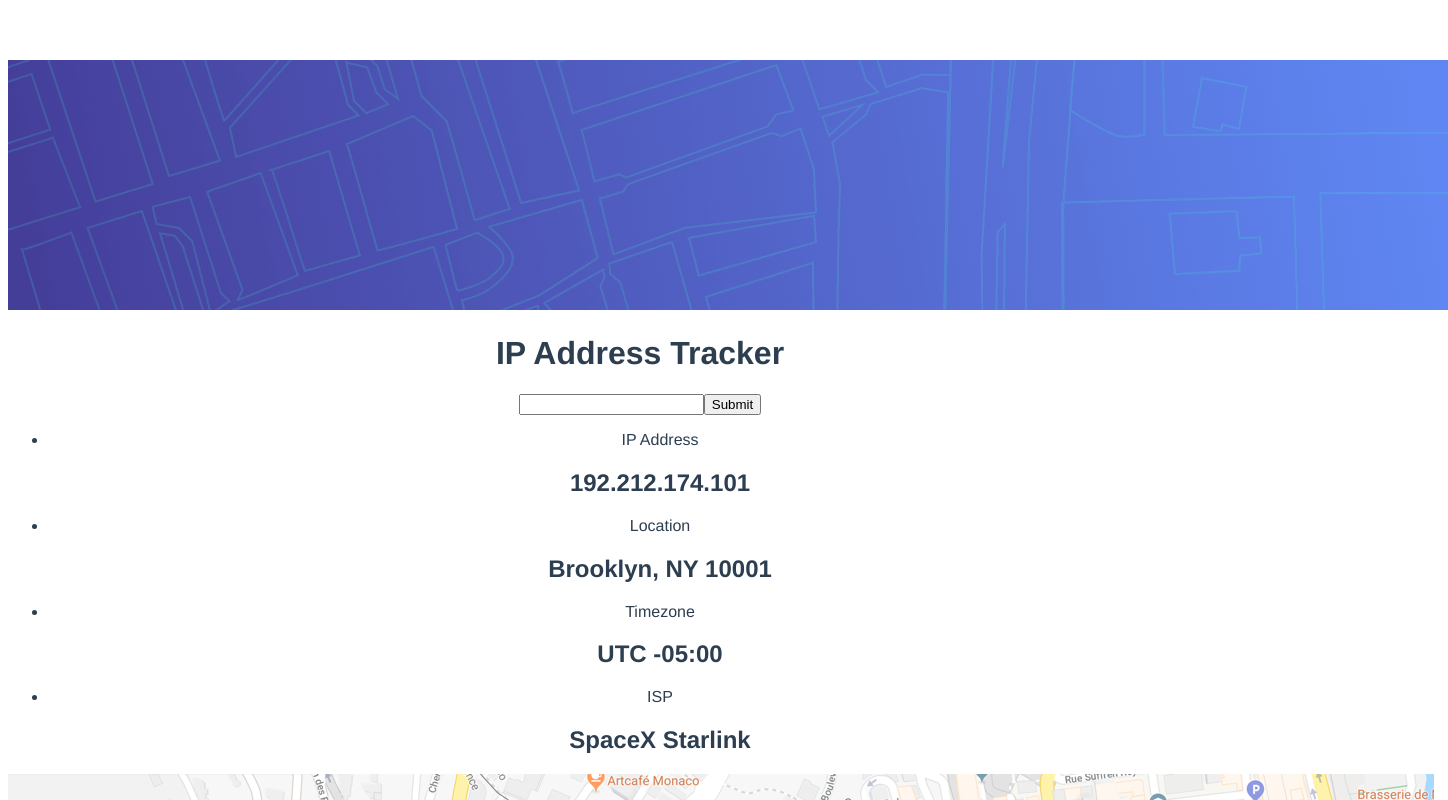
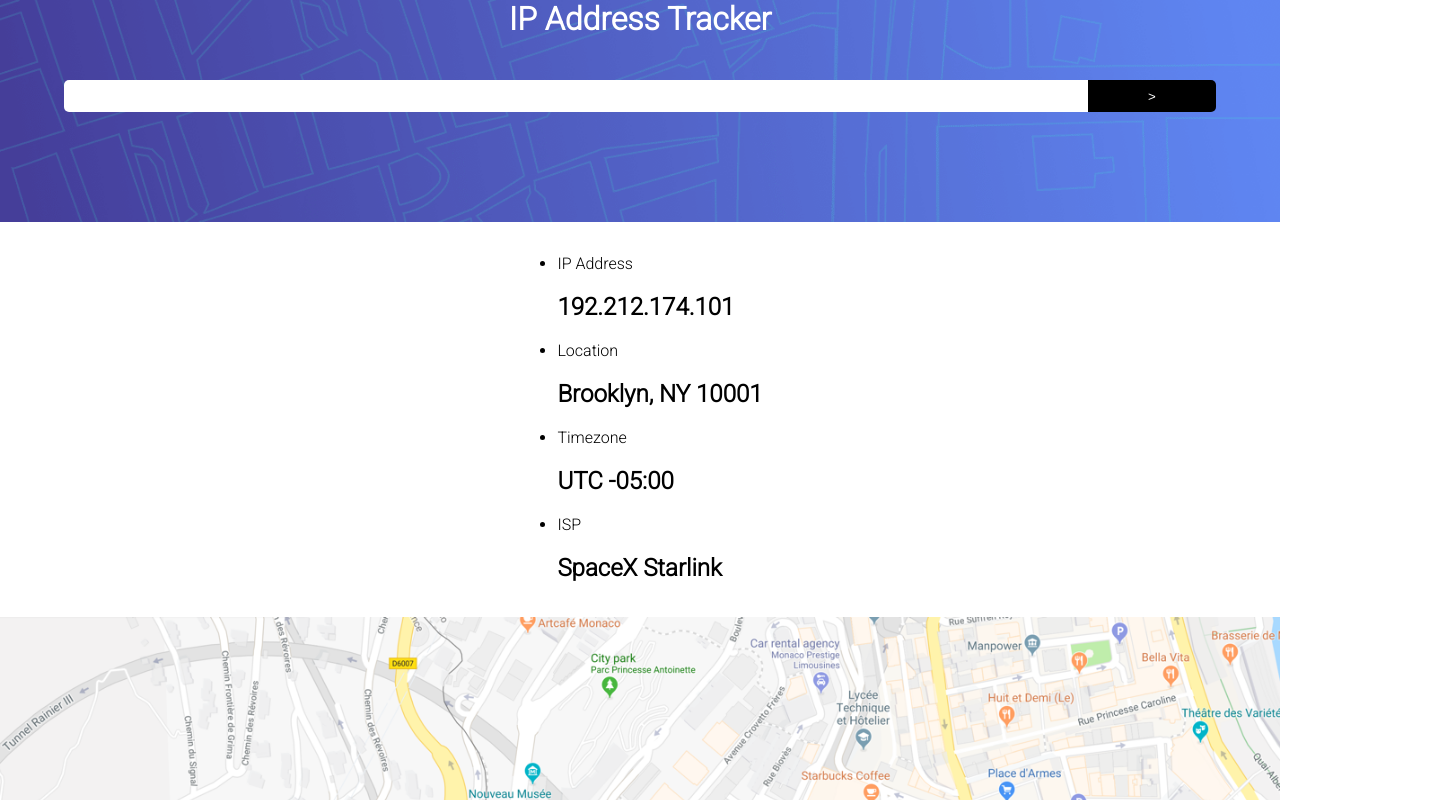
Before and after one commit to adriaan113/fem_iptracker, a Vue app: page / in a window 1280 px wide. Shown: the top 800 px of the page, 1448 px wide, since content can reach past the window. Built offline with nearby package versions, Linux system fonts and the light colour scheme.

Commit message:
added baisc scss styles

```diff
--- a/package.json
+++ b/package.json
@@ -18,6 +18,8 @@
     "babel-eslint": "^10.1.0",
     "eslint": "^6.7.2",
     "eslint-plugin-vue": "^6.2.2",
+    "sass": "^1.35.2",
+    "sass-loader": "^10.2.0",
     "vue-template-compiler": "^2.6.11"
   },
   "eslintConfig": {
--- a/src/App.vue
+++ b/src/App.vue
@@ -1,6 +1,7 @@
 <template>
   <div id="app">
-    <img :src="backgroundImg" alt="">
+    <h1 class="title">IP Address Tracker</h1>
+    <img class="background-img" :src="backgroundImg" alt="">
     <HelloWorld :image="map"/>
   </div>
 </template>
@@ -22,13 +23,33 @@
 }
 </script>
 
-<style>
+<style lang="scss">
+@import url('https://fonts.googleapis.com/css2?family=Roboto:wght@300&display=swap');
+@import "./global.scss";
+
+html,
+body{
+  margin: 0;
+  padding: 0;
+
+}
 #app {
-  font-family: Avenir, Helvetica, Arial, sans-serif;
-  -webkit-font-smoothing: antialiased;
-  -moz-osx-font-smoothing: grayscale;
-  text-align: center;
-  color: #2c3e50;
-  margin-top: 60px;
+  font-family: 'Roboto', sans-serif;
+  font-size: 16px;
+  width: 100%;
+  height: 100vh;
+  display: flex;
+  flex-flow: column nowrap;
+  align-items: center;
+  .title{
+    margin: 0 auto;
+    position: absolute;
+    color: $primary-text-color;
+  }
+  .background-img{
+    width: 100%;
+    height: 33vh;
+    //height: 100%;
+  }
 }
 </style>
--- a/src/components/HelloWorld.vue
+++ b/src/components/HelloWorld.vue
@@ -1,10 +1,9 @@
 <template>
   <div class="wrapper">
-    <h1>IP Address Tracker</h1>
     <form action="#">
       <label for="search"></label>
       <input type="text" id="search" name="search">
-      <input type="submit" value="Submit">
+      <input type="submit" value=">">
     </form>
 
     <ul class="info">
@@ -42,6 +41,45 @@
 </script>
 
 <!-- Add "scoped" attribute to limit CSS to this component only -->
-<style scoped>
+<style lang="scss" scoped>
+@import "../global.scss";
+
+  .wrapper{
+    display: flex;
+    flex-flow: column nowrap;
+    align-items: center;
+    form{
+      position: absolute;
+      top: 10%;
+      width: 100%;
+      display: flex;
+      justify-content: center;
+      input{
+        height: 2rem;
+        margin: 0;
+        padding: 0;
+        border-width: 0;
+      }
+      input[type="text"]{
+        width: 80%;
+        border-radius: $border 0 0 $border;
+      }
+      input[type="submit"]{
+        width: 10%;
+        background-color: $btn-color;
+        color: $primary-text-color;
+        border-radius:  0 $border $border 0;
+      }
+    }
+
+    .map{
+      img{
+      width: 100%;
+      height: auto;
+      }
+  }
+
+}
+
 
 </style>
--- /dev/null
+++ b/src/global.scss
@@ -0,0 +1,44 @@
+//variables
+
+//colors
+$primary-text-color: white;
+$secondary-text-color: black;
+$tertiary-text-color: grey;
+$btn-color: black;
+$btn-hover-color: grey;
+
+//font size
+
+$h1-mobile-font-size: 1.625rem;
+$h1-desktop-font-size: 2rem;
+
+$h2-mobile-font-size: 1.25rem;
+$h2-desktop-font-size: 1.625rem;
+
+$p-mobile-font-size: 0.625rem;
+$p-desktop-font-size: 0.75rem;
+
+$input-mobile-font-size: 1.125rem;
+$input-desktop-font-size: $input-mobile-font-size;
+
+//letter-spacing
+
+$h1-mobile-spacing: 0.05rem;
+$h1-desktop-spacing: 0.08rem;
+
+
+//line height
+
+
+//margin
+
+$mobile-margin: .5rem;
+$desktop-margin: 1rem;
+
+//padding
+$mobile-padding: .05rem;
+$desktop-padding: 1rem;
+
+//border radius
+
+$border: 5px;
```
Also changed, not shown: 1 other file (tests, documents, lock files or other folders).
